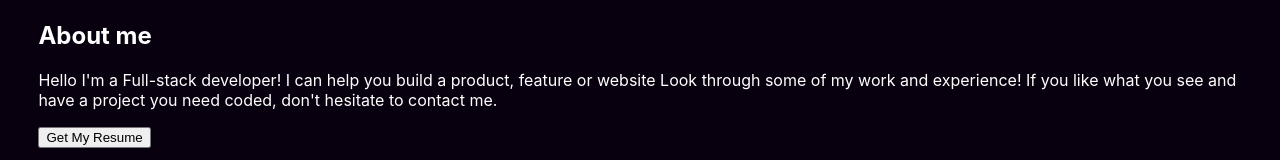
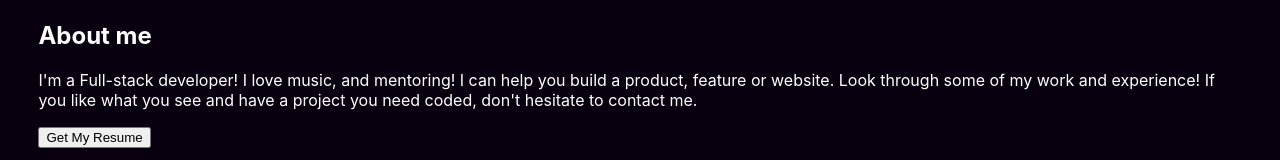
Before and after one commit to sunga12/new-portfolio, a React (Create React App) app: page / in a window 1280 px wide. Shown: the part 6447-6607 px from the top of the page. Built offline with nearby package versions, Linux system fonts and the light colour scheme.

Commit message:
Update About

```diff
--- a/src/components/About.js
+++ b/src/components/About.js
@@ -4,7 +4,7 @@ const About = () => {
   return (
     <div class="ab-info">
       <h2 class="about-title">About me</h2>
-      <p class="about-me">Hello I'm a Full-stack developer! I can help you build a product, feature or website Look through some of my work and experience! If you like what you see and have a project you need coded, don't hesitate to contact me.</p>
+      <p class="about-me">I'm a Full-stack developer! I love music, and mentoring! I can help you build a product, feature or website. Look through some of my work and experience! If you like what you see and have a project you need coded, don't hesitate to contact me.</p>
       <a class="cv-link" href="https://docs.google.com/document/d/1w6tg-esOivXjZ0izzSLLaS1Tf7EvQyjDWNKVFFEPppk/edit?usp=sharing"><button class="resume-link">Get My Resume</button></a>
     </div>
   )
```
